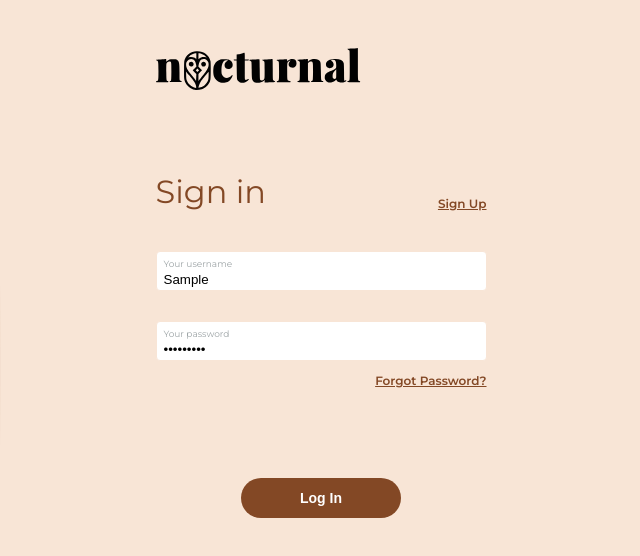
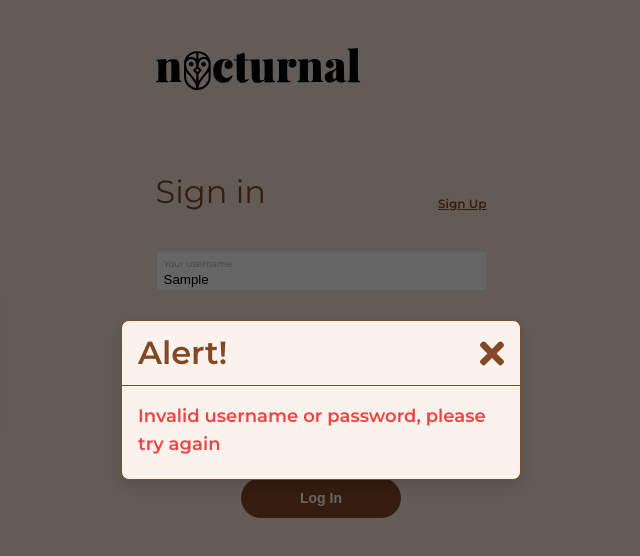
Before and after one commit to xanderios/fuerza-react-test, a React (Create React App) app: page / in a window 1280 px wide. Both pictures are taken after typing "Sample", "Sample123" into the empty fields and a click on the button "Log In". Shown: the top 556 px of the page, without its empty margins (319-959 px from the left). Built offline with nearby package versions, Linux system fonts and the light colour scheme; no server answers; a web font is replaced by a local one; what miragejs would draw is missing.

Commit message:
feat: add message modal

```diff
--- /dev/null
+++ b/src/components/Modal.tsx
@@ -0,0 +1,29 @@
+import React, { ReactElement } from 'react';
+
+import { IconTimes } from './icons/Times';
+
+interface Props {
+  message: null | string;
+  changeMessage: (value: null | string) => void;
+}
+
+export default function Modal({ message, changeMessage }: Props): ReactElement {
+  function closeModal() {
+    changeMessage(null);
+  }
+
+  return (
+    <div className={`modal ${message && 'modal--active'}`}>
+      <span className="backdrop" onClick={closeModal} />
+      <div className="modal-box">
+        <div className="header">
+          <p className="title text-2xl">Alert!</p>
+          <button className="close-btn" onClick={closeModal}>
+            <IconTimes />
+          </button>
+        </div>
+        <p className="message text-lg">{message || ''}</p>
+      </div>
+    </div>
+  );
+}
--- /dev/null
+++ b/src/components/icons/Times.tsx
@@ -0,0 +1,18 @@
+import React, { ReactElement } from 'react';
+
+export function IconTimes(): ReactElement {
+  return (
+    <svg
+      aria-hidden="true"
+      focusable="false"
+      role="img"
+      xmlns="http://www.w3.org/2000/svg"
+      viewBox="0 0 352 512"
+    >
+      <path
+        fill="currentColor"
+        d="M242.72 256l100.07-100.07c12.28-12.28 12.28-32.19 0-44.48l-22.24-22.24c-12.28-12.28-32.19-12.28-44.48 0L176 189.28 75.93 89.21c-12.28-12.28-32.19-12.28-44.48 0L9.21 111.45c-12.28 12.28-12.28 32.19 0 44.48L109.28 256 9.21 356.07c-12.28 12.28-12.28 32.19 0 44.48l22.24 22.24c12.28 12.28 32.2 12.28 44.48 0L176 322.72l100.07 100.07c12.28 12.28 32.2 12.28 44.48 0l22.24-22.24c12.28-12.28 12.28-32.19 0-44.48L242.72 256z"
+      ></path>
+    </svg>
+  );
+}
--- a/src/contexts/AuthContext.tsx
+++ b/src/contexts/AuthContext.tsx
@@ -31,6 +31,8 @@ interface authContextData {
   user: IUser | null;
   signOut: () => void;
   withSessionAPI: () => AxiosInstance;
+  modalError: null | string;
+  changeError: (value: null | string) => void;
 }
 
 interface AuthProviderProps {
@@ -44,9 +46,11 @@ export function AuthProvider({ children }: AuthProviderProps) {
   // const [isAuthenticated, setIsAuthenticated] = useState(false);
   const [isAuthenticated, setIsAuthenticated] = useState(true); // Disable for Auth development
   const [user, setUser] = useState<IUser | null>(null);
+  const [modalError, setModalError] = useState<null | string>(null);
   const history = useHistory();
 
   useEffect(() => {
+    changeError(null);
     setIsLoading(true);
     function loadUserFromCookies() {
       const token = Cookies.get('access_token');
@@ -74,27 +78,29 @@ export function AuthProvider({ children }: AuthProviderProps) {
 
   async function signUp(formData: AuthFormData) {
     if (formData.username === '') {
-      alert('Username is required');
+      changeError('Username is required');
       return;
     }
     if (formData.password === '') {
-      alert('Password is required');
+      changeError('Password is required');
       return;
     }
     if (formData.username.length < 2) {
-      alert('Username is required and must be at least 2 characters long');
+      changeError(
+        'Username is required and must have at least 2 characters length'
+      );
       return;
     }
     if (formData.username.length >= 20) {
-      alert('Username must be shorter than 21 characters');
+      changeError('Username must have 20 characters or less');
       return;
     }
     if (formData.password.length < 3) {
-      alert('Password must be at least 3 characters long');
+      changeError('Password must have at least 3 characters length');
       return;
     }
     if (formData.password.length > 20) {
-      alert('Password must be shorter than 4 characters long');
+      changeError('Password must have 4 characters or less');
       return;
     }
     if (
@@ -102,31 +108,34 @@ export function AuthProvider({ children }: AuthProviderProps) {
       formData.email.length > 8 &&
       formData.email.length < 40
     ) {
-      alert('Email must be shorter than 40 characters');
+      changeError('Email must have 40 characters or less');
       return;
     }
 
+    changeError(null);
     await api
       .post('/auth/signup', formData)
       .then(() => {
+        changeError(null);
         history.push('/login');
       })
       .catch((err) => {
+        changeError('An error ocurred. Please try again');
         console.log(err);
-        return err;
       });
   }
 
   async function signIn(formData: AuthFormData) {
     if (formData.username.length <= 0) {
-      alert('Username is required');
+      changeError('Username is required');
       return;
     }
     if (formData.password.length <= 0) {
-      alert('Password is required');
+      changeError('Password is required');
       return;
     }
 
+    changeError(null);
     setIsLoading(true);
     deleteCookies();
 
@@ -139,10 +148,11 @@ export function AuthProvider({ children }: AuthProviderProps) {
         api.defaults.headers['Authorization'] = `Bearer ${token}`;
       }
       setIsLoading(false);
+      changeError(null);
       history.push(`/journals`);
     } catch (err) {
       setIsLoading(false);
-      alert('Invalid username or password, please try again');
+      changeError('Invalid username or password, please try again');
       return;
     }
   }
@@ -151,6 +161,10 @@ export function AuthProvider({ children }: AuthProviderProps) {
     deleteCookies();
     setIsAuthenticated(false);
     history.push('/login');
+  }
+
+  function changeError(value: null | string) {
+    setModalError(value);
   }
 
   return (
@@ -163,6 +177,8 @@ export function AuthProvider({ children }: AuthProviderProps) {
         user,
         signOut,
         withSessionAPI,
+        modalError,
+        changeError,
       }}
     >
       {children}
--- a/src/contexts/JournalsContext.tsx
+++ b/src/contexts/JournalsContext.tsx
@@ -14,6 +14,8 @@ interface journalsContextData {
   fetchJournal: (journalId: string) => void;
   fetchNotes: (journalId: string) => void;
   createNote: (journalId: string, title: string, content: string) => void;
+  modalError: null | string;
+  changeError: (value: null | string) => void;
 }
 
 interface JournalsProviderProps {
@@ -29,6 +31,7 @@ export function JournalsProvider({ children }: JournalsProviderProps) {
   const [journals, setJournals] = useState<null | IJournal[]>(null);
   const [journal, setJournal] = useState<null | IJournal>(null);
   const [notes, setNotes] = useState<null | IEntry[]>(null);
+  const [modalError, setModalError] = useState<null | string>(null);
 
   async function fetchJournals() {
     const response: any = await withSessionAPI().get(`/journals/${user?.id}`);
@@ -39,24 +42,26 @@ export function JournalsProvider({ children }: JournalsProviderProps) {
 
   async function createJournal(journalTitle: string) {
     if (journalTitle.length > 20) {
-      alert('Journal title must be 20 characters or shorter');
+      changeError('Journal title must have 20 characters or less');
       return;
     }
     if (journalTitle.length <= 0) {
-      alert('Journal title must be at least 1 character length');
+      changeError('Journal title must have at least 1 character length');
       return;
     }
 
+    changeError(null);
     await withSessionAPI()
       .post('/journals', {
         title: journalTitle,
         userId: user.id,
       })
       .then(() => {
+        changeError(null);
         history.push('/journals');
       })
       .catch((err) => {
-        alert('There was an error with your submission');
+        changeError('There was an error with your submission');
         console.log(err);
         return;
       });
@@ -66,6 +71,7 @@ export function JournalsProvider({ children }: JournalsProviderProps) {
     await withSessionAPI()
       .get(`/journals/${user.id}`)
       .then((res: any) => {
+        console.log(res.journals);
         const journalData = res.journals.find(
           (journal: IEntry) => journal.id === journalId
         );
@@ -82,35 +88,41 @@ export function JournalsProvider({ children }: JournalsProviderProps) {
 
   async function createNote(journalId: string, title: string, content: string) {
     if (title.length <= 0) {
-      alert('Note title must be at least 1 character length');
+      changeError('Note title must have at least 1 character length');
       return;
     }
     if (title.length > 20) {
-      alert('Note title must have 20 characters or less');
+      changeError('Note title must have 20 characters or less');
       return;
     }
     if (content.length <= 6) {
-      alert('Note content must be at least 7 character length');
+      changeError('Note content must have at least 7 character length');
       return;
     }
     if (content.length > 200) {
-      alert('Note content must have 200 characters or less');
+      changeError('Note content must have 200 characters or less');
       return;
     }
 
+    changeError(null);
     await withSessionAPI()
       .post(`/journals/entry/${journalId}`, {
         title,
         content,
       })
       .then(() => {
+        changeError(null);
         history.push(`/journals/entries/${journalId}`);
       })
       .catch((err) => {
-        alert('There was an error with your submission');
+        changeError('An error ocurred. Please try again');
         console.log(err);
         return;
       });
+  }
+
+  function changeError(value: null | string) {
+    setModalError(value);
   }
 
   return (
@@ -124,6 +136,8 @@ export function JournalsProvider({ children }: JournalsProviderProps) {
         fetchJournal,
         fetchNotes,
         createNote,
+        modalError,
+        changeError,
       }}
     >
       {children}
--- a/src/pages/CreateJournal.tsx
+++ b/src/pages/CreateJournal.tsx
@@ -1,15 +1,17 @@
 import React, { FormEvent, ReactElement, useState } from 'react';
 
+import { useJournals } from '../contexts/JournalsContext';
 import Button from '../components/Button';
 import Logo from '../components/Logo';
+import Modal from '../components/Modal';
 import SimpleInput from '../components/SimpleInput';
-import { useJournals } from '../contexts/JournalsContext';
 
 export default function CreateJournal(): ReactElement {
-  const [journalTitle, setJournalTitle] = useState<string>('My Journal');
-  const { createJournal } = useJournals();
+  const [journalTitle, setJournalTitle] = useState<string>('My journal');
+  const { createJournal, modalError, changeError } = useJournals();
 
   function handleTitleInput(e: FormEvent<HTMLInputElement>) {
+    changeError(null);
     setJournalTitle(e.currentTarget.value);
   }
 
@@ -20,6 +22,7 @@ export default function CreateJournal(): ReactElement {
 
   return (
     <div className="create-journal-page default-page">
+      <Modal message={modalError} changeMessage={changeError} />
       <Logo />
       <div className="cover">
         <span className="cover-spine"></span>
--- a/src/pages/CreateNote.tsx
+++ b/src/pages/CreateNote.tsx
@@ -2,11 +2,12 @@ import React, { FormEvent, ReactElement, useEffect, useState } from 'react';
 import { useParams } from 'react-router';
 import { Link } from 'react-router-dom';
 
+import { useJournals } from '../contexts/JournalsContext';
 import Button from '../components/Button';
 import Logo from '../components/Logo';
 import SimpleInput from '../components/SimpleInput';
 import { IconArrowLeft } from '../components/icons/ArrowLeft';
-import { useJournals } from '../contexts/JournalsContext';
+import Modal from '../components/Modal';
 
 interface IQuery {
   journalId: string;
@@ -14,18 +15,18 @@ interface IQuery {
 
 export default function CreateNote(): ReactElement {
   const { journalId }: IQuery = useParams();
-  const [noteTitle, setNoteTitle] = useState<string>('My note');
-  const [noteContent, setNoteContent] = useState<string>(
-    'This is a cool reminder.'
-  );
-  const { journal, fetchJournal } = useJournals();
+  const [noteTitle, setNoteTitle] = useState<string>('');
+  const [noteContent, setNoteContent] = useState<string>('');
+  const { journal, fetchJournal, modalError, changeError } = useJournals();
   const { createNote } = useJournals();
 
   function handleTitleInput(e: FormEvent<HTMLInputElement>) {
+    changeError(null);
     setNoteTitle(e.currentTarget.value);
   }
 
   function handleContentInput(e: FormEvent<HTMLTextAreaElement>) {
+    changeError(null);
     setNoteContent(e.currentTarget.value);
   }
 
@@ -41,9 +42,10 @@ export default function CreateNote(): ReactElement {
 
   return (
     <div className="create-note-page default-page">
+      <Modal message={modalError} changeMessage={changeError} />
       <Logo />
       <div className="header">
-        <Link to={`/journals/entries${journalId}`}>
+        <Link to={`/journals/entries/${journalId}`}>
           <div className="return-page">
             <IconArrowLeft />
             <p>{journal?.title}</p>
--- a/src/pages/JournalEntries.tsx
+++ b/src/pages/JournalEntries.tsx
@@ -32,7 +32,7 @@ export default function JournalEntries(): ReactElement {
             <Link to="/journals">
               <div className="return-page">
                 <IconArrowLeft />
-                <p>{journal?.title}</p>
+                <p>Journals</p>
               </div>
             </Link>
             <Link to={`/create-note/${journalId}`}>
--- a/src/pages/Login.tsx
+++ b/src/pages/Login.tsx
@@ -6,30 +6,35 @@ import { AuthFormData, useAuth } from '../contexts/AuthContext';
 import Logo from '../components/Logo';
 import Button from '../components/Button';
 import Input from '../components/Input';
+import Modal from '../components/Modal';
 
 export default function Login(): ReactElement {
+  const { signIn, modalError, changeError } = useAuth();
   const [formData, setFormData] = useState<AuthFormData>({
     username: '',
     password: '',
   });
-  const { signIn } = useAuth();
+
+  function handleUsernameInput(e: FormEvent<HTMLInputElement>) {
+    setFormData({ ...formData, username: e.currentTarget.value });
+    changeError(null);
+  }
+
+  function handlePasswordInput(e: FormEvent<HTMLInputElement>) {
+    setFormData({ ...formData, password: e.currentTarget.value });
+    changeError(null);
+  }
 
   function submitHandler(e: FormEvent<HTMLFormElement>) {
     e.preventDefault();
     signIn(formData);
   }
 
-  function handleUsernameInput(e: FormEvent<HTMLInputElement>) {
-    setFormData({ ...formData, username: e.currentTarget.value });
-  }
-
-  function handlePasswordInput(e: FormEvent<HTMLInputElement>) {
-    setFormData({ ...formData, password: e.currentTarget.value });
-  }
-
   return (
     <div className="auth-page">
+      <Modal message={modalError} changeMessage={changeError} />
       <Logo />
+      <div className="content">
         <div className="header">
           <p className="title">Sign in</p>
           <Link to="/signup">Sign Up</Link>
@@ -58,5 +63,6 @@ export default function Login(): ReactElement {
           </div>
         </form>
       </div>
+    </div>
   );
 }
--- a/src/pages/SignUp.tsx
+++ b/src/pages/SignUp.tsx
@@ -5,9 +5,10 @@ import { useAuth, AuthFormData } from '../contexts/AuthContext';
 import Logo from '../components/Logo';
 import Input from '../components/Input';
 import Button from '../components/Button';
+import Modal from '../components/Modal';
 
 export default function SignUp(): ReactElement {
-  const { signUp } = useAuth();
+  const { signUp, modalError, changeError } = useAuth();
   const [formData, setFormData] = useState<AuthFormData>({
     username: '',
     password: '',
@@ -16,14 +17,17 @@ export default function SignUp(): ReactElement {
 
   function handleUsernameInput(e: FormEvent<HTMLInputElement>) {
     setFormData({ ...formData, username: e.currentTarget.value });
+    changeError(null);
   }
 
   function handlePasswordInput(e: FormEvent<HTMLInputElement>) {
     setFormData({ ...formData, password: e.currentTarget.value });
+    changeError(null);
   }
 
   function handleEmailInput(e: FormEvent<HTMLInputElement>) {
     setFormData({ ...formData, email: e.currentTarget.value });
+    changeError(null);
   }
 
   function submitHandler(e: FormEvent<HTMLFormElement>) {
@@ -33,8 +37,9 @@ export default function SignUp(): ReactElement {
 
   return (
     <div className="auth-page">
+      <Modal message={modalError} changeMessage={changeError} />
       <Logo />
-      <div>
+      <div className="content">
         <div className="header">
           <p className="title">Sign Up</p>
           <Link to="/login">Already have an account</Link>
--- /dev/null
+++ b/src/styles/components/_modal.css
@@ -0,0 +1,77 @@
+:root {
+  --color-red-200: #fecaca;
+  --color-red-500: #ef4444;
+}
+
+.modal {
+  position: fixed;
+  z-index: 10;
+  top: 0;
+  right: 0;
+  bottom: 0;
+  left: 0;
+  display: flex;
+  box-shadow: 0 2px 4px rgba(0 0 0 / 15%);
+  transition: ease-in 0.1s;
+
+  opacity: 0;
+  pointer-events: none;
+}
+
+.modal--active {
+  opacity: 1;
+  pointer-events: auto;
+}
+
+.modal .backdrop {
+  height: 100%;
+  width: 100%;
+  background: #000;
+  opacity: 0.6;
+}
+
+.modal .modal-box {
+  position: absolute;
+  top: 50%;
+  left: 50%;
+  transform: translate(-50%, -50%);
+  width: calc(100% - 32px);
+  max-width: 400px;
+  min-height: 160px;
+  border-radius: 8px;
+  background: var(--color-primary-100);
+  box-shadow: 0 6px 16px rgba(0 0 0 / 15%);
+  border: 1px solid var(--color-primary-500);
+}
+
+.modal .modal-box .header {
+  display: flex;
+  align-items: center;
+  justify-content: space-between;
+  color: var(--color-primary-500);
+  border-bottom-width: 1px;
+  border-bottom-style: solid;
+  border-color: var(--color-primary-500);
+  padding: 16px;
+}
+
+.modal .modal-box .header .title {
+  font-weight: bold;
+}
+
+.modal .modal-box .header .close-btn {
+  width: 24px;
+  height: 24px;
+  display: flex;
+  align-items: center;
+  justify-content: center;
+  background: none;
+  cursor: pointer;
+  color: inherit;
+}
+
+.modal .modal-box .message {
+  padding: 16px;
+  font-weight: bold;
+  color: var(--color-red-500);
+}
--- a/src/styles/components/index.css
+++ b/src/styles/components/index.css
@@ -2,4 +2,5 @@
 @import './_input.css';
 @import './_journal-card.css';
 @import './_link.css';
+@import './_modal.css';
 @import './_note-card.css';
--- a/src/styles/pages/_auth.css
+++ b/src/styles/pages/_auth.css
@@ -9,7 +9,7 @@
   width: 205px;
 }
 
-.auth-page > div {
+.auth-page > .content {
   margin-top: 78px;
 }
 
```
Lines whose indentation alone changed are shown as unchanged.
